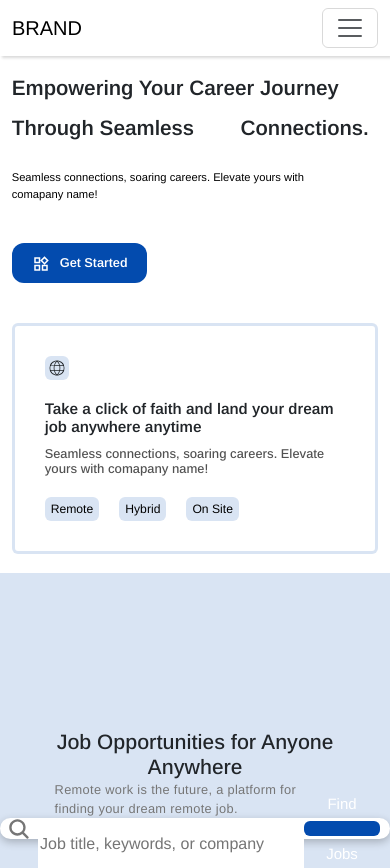
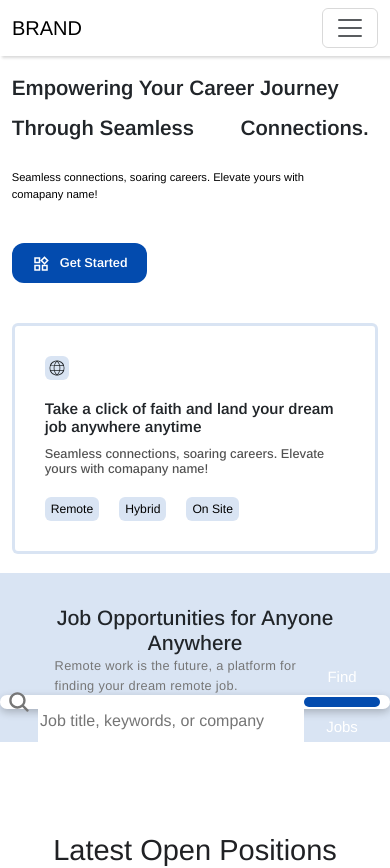
Before and after one commit to c4928315/project002, a React (Create React App) app: page / in a window 390 px wide. Shown: the top 868 px of the page. Built offline with nearby package versions, Linux system fonts and the light colour scheme; no server answers; some icons are missing.

Commit message:
on my way

```diff
--- a/src/Components/FindJobs/findJobs.css
+++ b/src/Components/FindJobs/findJobs.css
@@ -100,6 +100,10 @@
       justify-content: center;
     }
 
+    .findJobsContainer{
+        height: 20vh;
+    }
+
     .findJobsSubHeader p{
         font-size: 0.8em;
         display: flex;
@@ -112,6 +116,6 @@
     }
 
     .findJobsSearch{
-        height: 1.3em;
+        height: 0.9em;
     }
   }
```
